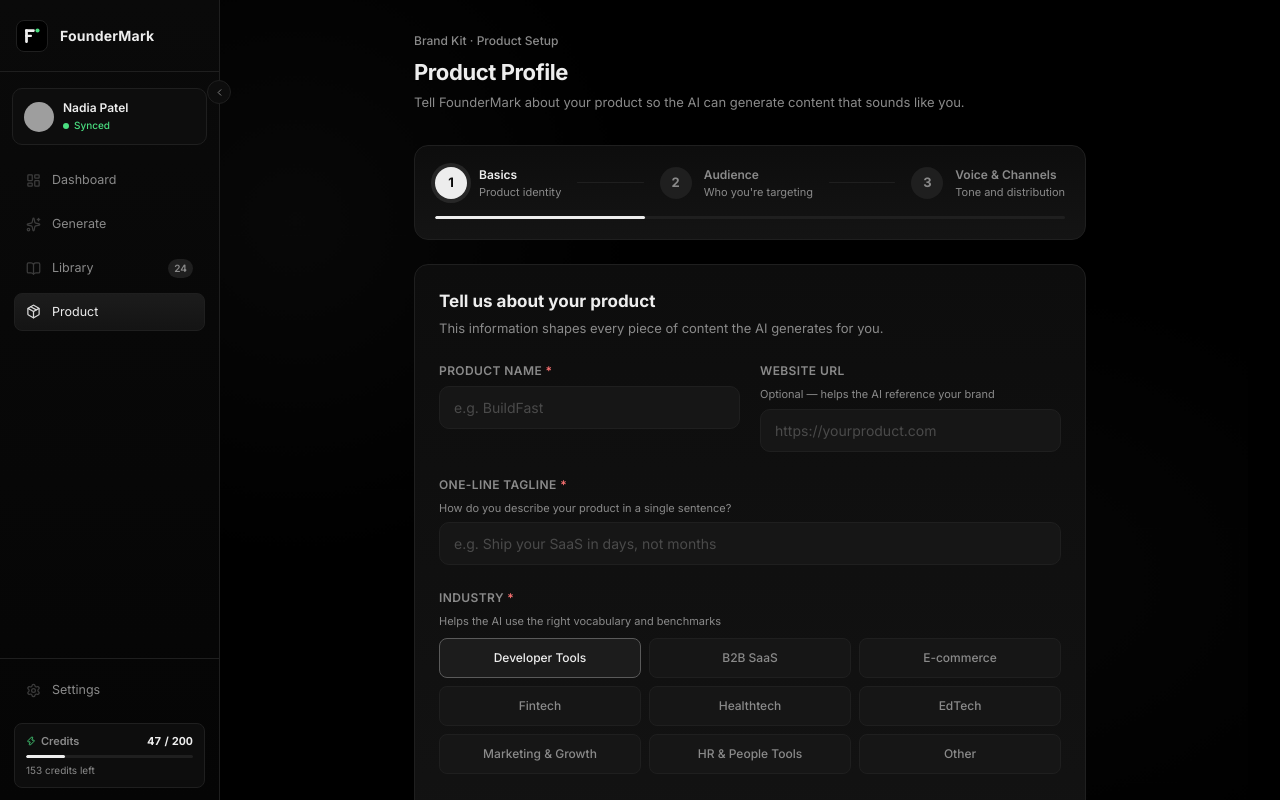
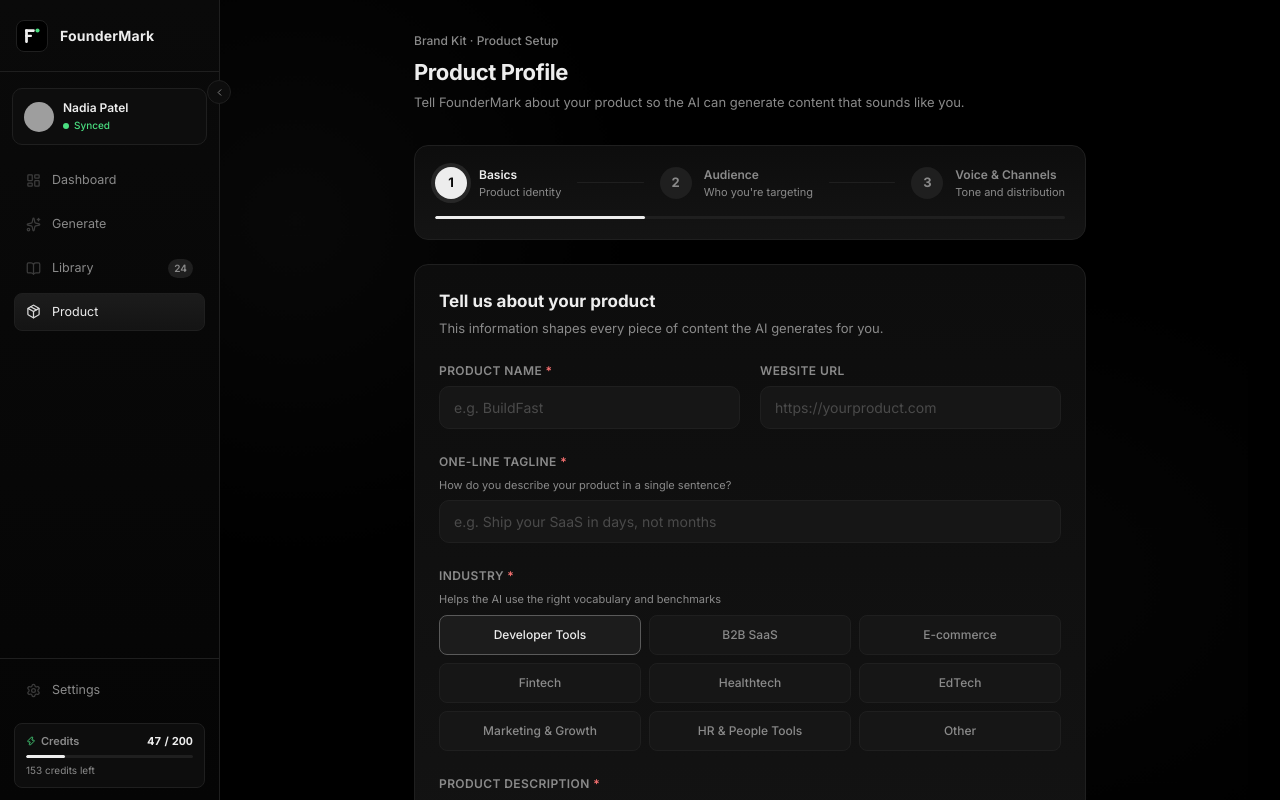
Before and after one commit to SNDP-Design/foundermark, a Next.js app: page /product-setup in a window 1280 px wide. Built offline with nearby package versions, Linux system fonts and the light colour scheme; grey boxes are pictures that could not be loaded.

Commit message:
Local Commit: 2026-06-06T10:35:03.216Z - Removed the "Optional — helps the AI reference your brand" hint text from the Website URL field in Step1Basics.tsx

```diff
--- a/src/app/product-setup/components/Step1Basics.tsx
+++ b/src/app/product-setup/components/Step1Basics.tsx
@@ -1,7 +1,7 @@
 'use client';
 
 import React from 'react';
-import { UseFormReturn } from 'react-hook-form';
+import { useFormReturn } from 'react-hook-form';
 import { ProductFormData } from './ProductSetupWizard';
 
 const industries = [
@@ -17,7 +17,7 @@
 ];
 
 interface Props {
-  form: UseFormReturn<ProductFormData>;
+  form: useFormReturn<ProductFormData>;
 }
 
 export default function Step1Basics({ form }: Props) {
@@ -40,7 +40,6 @@
         </div>
         <div>
           <label className="block text-[12px] font-semibold uppercase tracking-[0.4px] mb-[6px]" style={{ color: '#8a8a8a' }} htmlFor="websiteUrl">Website URL</label>
-          <p className="text-[11px] mb-[6px]" style={{ color: '#8a8a8a' }}>Optional — helps the AI reference your brand</p>
           <input id="websiteUrl" type="url" className="input-base" placeholder="https://yourproduct.com" {...register('websiteUrl')} />
         </div>
       </div>
```
